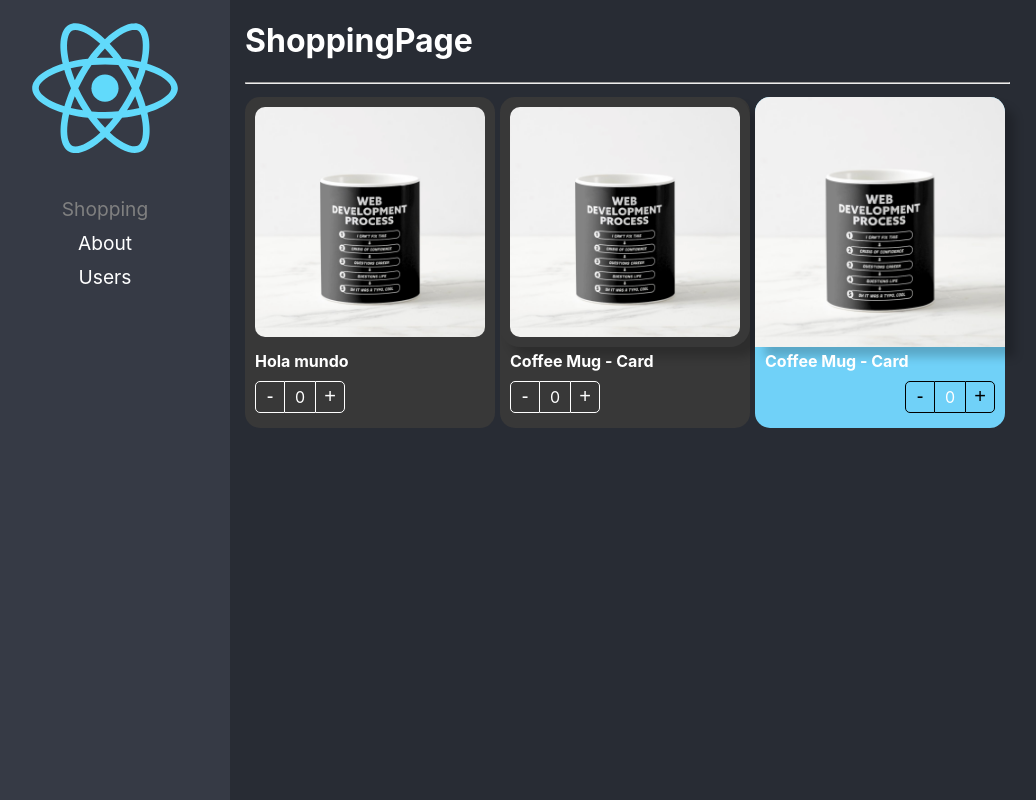
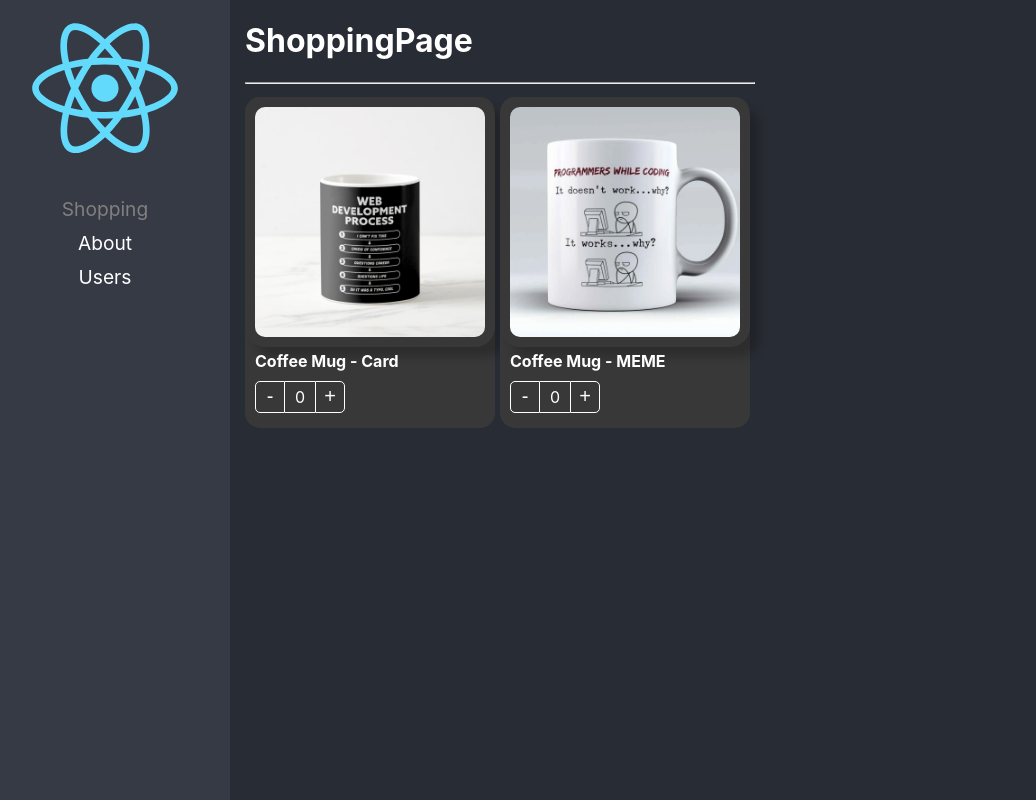
Before and after one commit to garcia-freelance-Projects/react-app-ts-scaffold, a React (Create React App) app: page / in a window 1280 px wide. Shown: the whole page, without its empty margins (20-1056 px from the left). Built offline with nearby package versions, Linux system fonts and the light colour scheme.

Commit message:
Control props implementado

```diff
--- a/src/02-components-patterns/components/ProductCard.tsx
+++ b/src/02-components-patterns/components/ProductCard.tsx
@@ -1,9 +1,8 @@
 import {useProduct} from "../hooks/useProduct";
 import {createContext, ReactElement, CSSProperties} from "react";
-import {Product, ProductContextProps} from "../interfaces/interfaces";
+import {OnChangeArgs, Product, ProductContextProps} from "../interfaces/interfaces";
 
 import styles from '../styles/styles.module.css'
-
 
 
 export const ProductContext = createContext({} as ProductContextProps)
@@ -14,12 +13,19 @@
     product: Product;
     children?: ReactElement | ReactElement[];
     className?: string;
-    style?: CSSProperties
+    style?: CSSProperties;
+    onChange?: (args: OnChangeArgs) => void;
+    value?: number
 }
 
-export const ProductCard = ({children, product, className, style}: Props) => {
+export const ProductCard = ({children, product, className, style, onChange, value}: Props) => {
 
-    const {counter, increaseBy} = useProduct();
+    // useProduct es el que esta manejando el estado
+    const {counter, increaseBy} = useProduct({
+        onChange,
+        product,
+        value
+    });
 
     return (
         <Provider value={{
--- a/src/02-components-patterns/components/ShoppingPage.tsx
+++ b/src/02-components-patterns/components/ShoppingPage.tsx
@@ -1,18 +1,17 @@
 import React from 'react';
-import {ProductCard, ProductImage, ProductTitle, ProductButtons} from '../components';
+import {ProductCard, ProductImage, ProductTitle, ProductButtons} from './index';
 import '../styles/custom-styles.css'
+import {products} from "../data/products";
+import {useShoppingCart} from "../hooks/useShoppingCart";
 
-
-const product = {
-    id: '1',
-    title: 'Coffee Mug - Card',
-    img: './coffee-mug.png'
-}
 
 
 const ShoppingPage = () => {
+
+    const {shoppingCart, onProductCountChange} = useShoppingCart()
+
     return (
-        <div >
+        <div>
             <h1>ShoppingPage</h1>
             <hr/>
             <div style={{
@@ -21,42 +20,52 @@
                 flexWrap: 'wrap'
             }}>
 
+                {
+                    products.map(product => (
                         <ProductCard product={product}
+                                     key={product.id}
                                      className="bg-dark text-white"
+                                     onChange={onProductCountChange}
+                                     value={shoppingCart[product.id]?.count || 0}
                         >
-                    <ProductCard.Image className="custom-image" />
-                    <ProductCard.Title title={'Hola mundo'} className=" text-bold" />
-                    <ProductCard.Buttons className="custom-buttons"/>
-                </ProductCard>
-
-                <ProductCard product={product}
-                             className="bg-dark text-white">
                             <ProductImage className="custom-image" style={{
                                 boxShadow: " 10px 10px 10px rgba(0,0,0,0.2)"
                             }}/>
-                    <ProductTitle className=" text-bold"  />
+                            <ProductTitle className=" text-bold"/>
                             <ProductButtons className="custom-buttons"/>
                         </ProductCard>
+                    ))
+                }
+            </div>
+            <div className="shopping-cart">
+
+                {
+                    Object.entries(shoppingCart).map(([key, product]) => (
 
                         <ProductCard product={product}
+                                     key={key}
+                                     className="bg-dark text-white"
                                      style={{
-                                 backgroundColor: '#70D1F8',
-                                 color: "white"
+                                         width: '100px',
                                      }}
+                                     onChange={onProductCountChange}
+                                     value={product.count}
                         >
-                    <ProductImage  style={{
+                            <ProductImage className="custom-image" style={{
                                 boxShadow: " 10px 10px 10px rgba(0,0,0,0.2)"
+                            }}/>
+                            <ProductButtons className="custom-buttons"
+                                            style={{
+                                                display: "flex",
+                                                justifyContent: 'center'
                                             }}
                             />
-                    <ProductTitle style={{
-                        fontWeight:"bold"
-                    }} />
-                    <ProductButtons style={{
-                        display: "flex",
-                        justifyContent: "end"
-                    }} />
                         </ProductCard>
+                    ))
+                }
+
             </div>
+
         </div>
     );
 };
--- /dev/null
+++ b/src/02-components-patterns/data/products.ts
@@ -0,0 +1,15 @@
+import {Product} from "../interfaces/interfaces";
+
+const product1 = {
+    id: '1',
+    title: 'Coffee Mug - Card',
+    img: './coffee-mug.png'
+}
+
+const product2 = {
+    id: '2',
+    title: 'Coffee Mug - MEME',
+    img: './coffee-mug2.png'
+}
+
+export const products: Product[] = [product1, product2];
--- a/src/02-components-patterns/hooks/useProduct.ts
+++ b/src/02-components-patterns/hooks/useProduct.ts
@@ -1,16 +1,37 @@
-import {useState} from "react";
+import {useEffect, useRef, useState} from "react";
+import {OnChangeArgs, Product} from "../interfaces/interfaces";
 
 
 
+interface UseProductArgs{
+    product:Product,
+    onChange?: (args: OnChangeArgs) => void,
+    value?:number
+}
 
-export const useProduct = (initialValue = 0) => {
+export const useProduct = ({product,onChange, value=0}:UseProductArgs) => {
 
+    const [counter, setCounter] = useState(value);
 
-    const [counter, setCounter] = useState(initialValue);
+    // !! -> evalua si es true el onChange
+    const isControlled  = useRef( !!onChange);
 
     const increaseBy = (value: number) => {
-        setCounter((previousState) => Math.max(previousState + value, 0))
+
+        if(isControlled.current){
+            return onChange!({count:value, product: product})
+        }
+
+        const newValue = Math.max(counter + value, 0)
+        setCounter(newValue)
+
+        onChange && onChange({count:newValue, product: product});
     }
+
+    useEffect(() => {
+        setCounter(value)
+    }, [value]);
+
 
 
     return{
--- /dev/null
+++ b/src/02-components-patterns/hooks/useShoppingCart.ts
@@ -0,0 +1,47 @@
+import {useState} from "react";
+import {OnChangeArgs, ProductInCart} from "../interfaces/interfaces";
+
+
+export const useShoppingCart = () => {
+
+    const [shoppingCart, setShoppingCart] = useState<{ [key: string]: ProductInCart }>({});
+
+    const onProductCountChange = ({count, product}: OnChangeArgs) => {
+
+
+        setShoppingCart(oldShoppingCart => {
+
+            const productInCart: ProductInCart = oldShoppingCart[product.id] || {...product, count: 0}
+
+            if(Math.max(productInCart.count + count, 0) > 0){
+                productInCart.count += count;
+
+                return {
+                    ...oldShoppingCart,
+                    [product.id]: productInCart
+                }
+            }
+
+            // Borrar el producto
+
+            const {[product.id]: toDelete, ...rest} = oldShoppingCart
+            return {...rest}
+
+            // if (count === 0) {
+            //     const {[product.id]: toDelete, ...rest} = oldShoppingCart
+            //     return rest
+            // }
+            //
+            // return {
+            //     ...oldShoppingCart,
+            //     [product.id]: {...product, count}
+            // }
+        })
+
+    }
+
+    return{
+        shoppingCart,
+        onProductCountChange
+    }
+}
--- a/src/02-components-patterns/styles/custom-styles.css
+++ b/src/02-components-patterns/styles/custom-styles.css
@@ -20,3 +20,9 @@
     color: white;
     border-color: white;
 }
+
+.shopping-cart{
+    position: fixed;
+    right: 10px;
+    top: 0;
+}
```
Also changed, not shown: src/02-components-patterns/interfaces/interfaces.ts (+10 -0 lines), public/coffee-mug2.png (added). Lines whose indentation alone changed are shown as unchanged.
